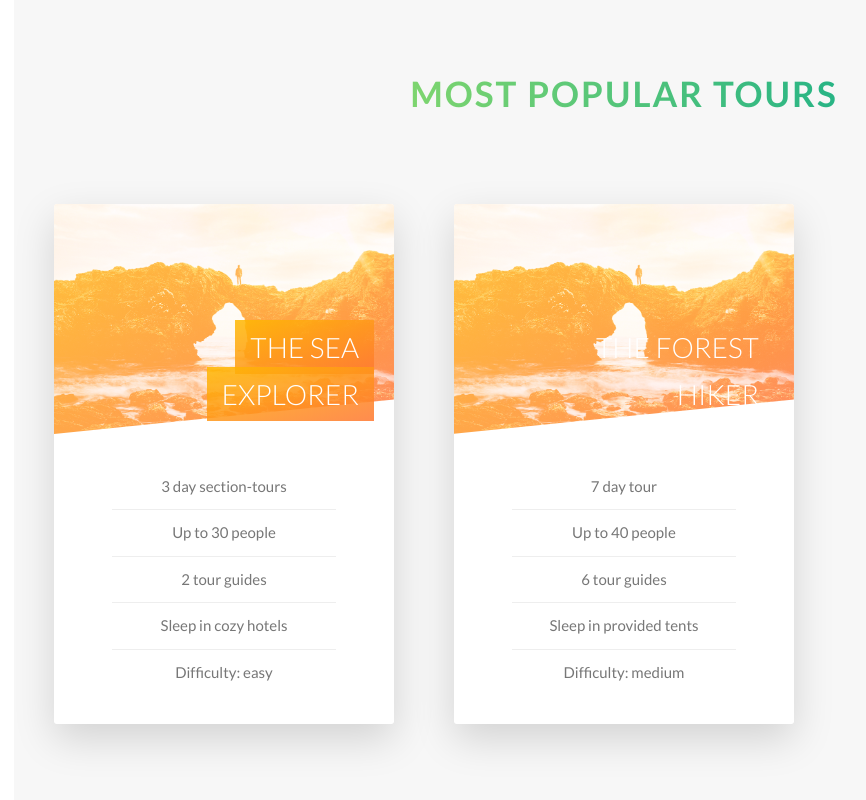
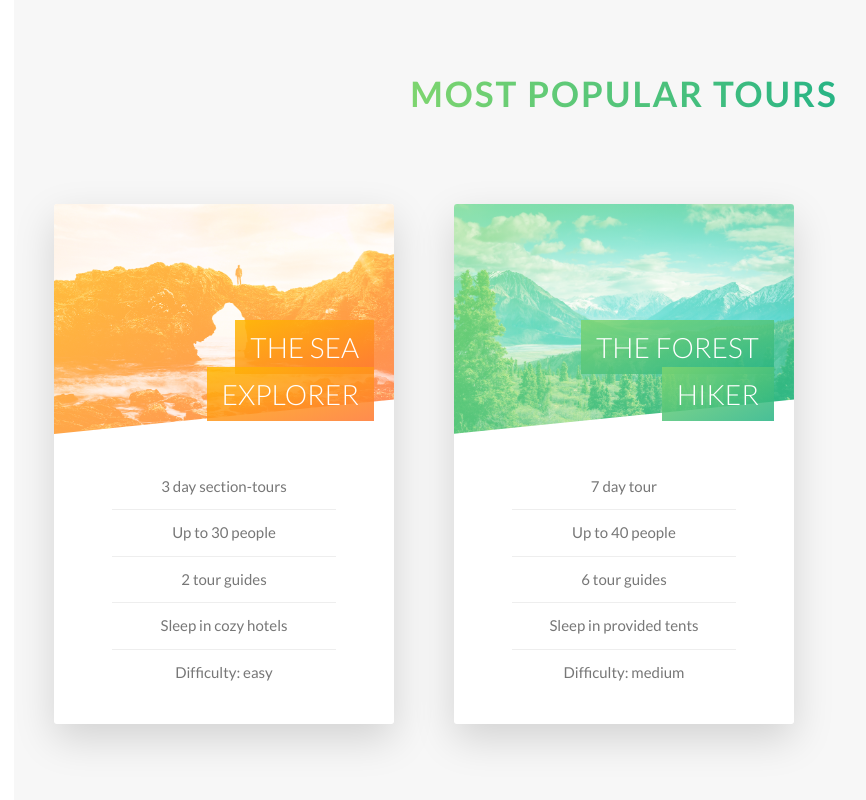
Before and after one commit to mhjarvis/Web-Design, a website: page Project 1/index.html in a window 1280 px wide. Shown: the part 2293-3093 px from the top of the page, without its empty margins (16-882 px from the left). Drawn offline with Linux system fonts and the light colour scheme.

Commit message:
Add styling for 2nd card

```diff
--- a/Project 1/sass/components/_card.scss
+++ b/Project 1/sass/components/_card.scss
@@ -29,6 +29,13 @@
                     to right bottom,
                     $color-secondary-light,
                     $color-secondary-dark
+                );
+            }
+            &-2 {
+                background-image: linear-gradient(
+                    to right bottom,
+                    $color-primary-light,
+                    $color-primary-dark
                 );
             }
         }
@@ -63,10 +70,10 @@
         &--2 {
             background-image: linear-gradient(
                     to right bottom,
-                    $color-secondary-light,
-                    $color-secondary-dark
+                    $color-primary-light,
+                    $color-primary-dark
                 ),
-                url(../img/nat-5.jpg);
+                url(../img/nat-6.jpg);
         }
 
         &--3 {
@@ -98,6 +105,14 @@
                 to right bottom,
                 rgba($color-secondary-light, 0.85),
                 rgba($color-secondary-dark, 0.85)
+            );
+        }
+
+        &--2 {
+            background-image: linear-gradient(
+                to right bottom,
+                rgba($color-primary-light, 0.85),
+                rgba($color-primary-dark, 0.85)
             );
         }
     }
```
Also changed, not shown: Project 1/sass/main.css, 1 other file.
